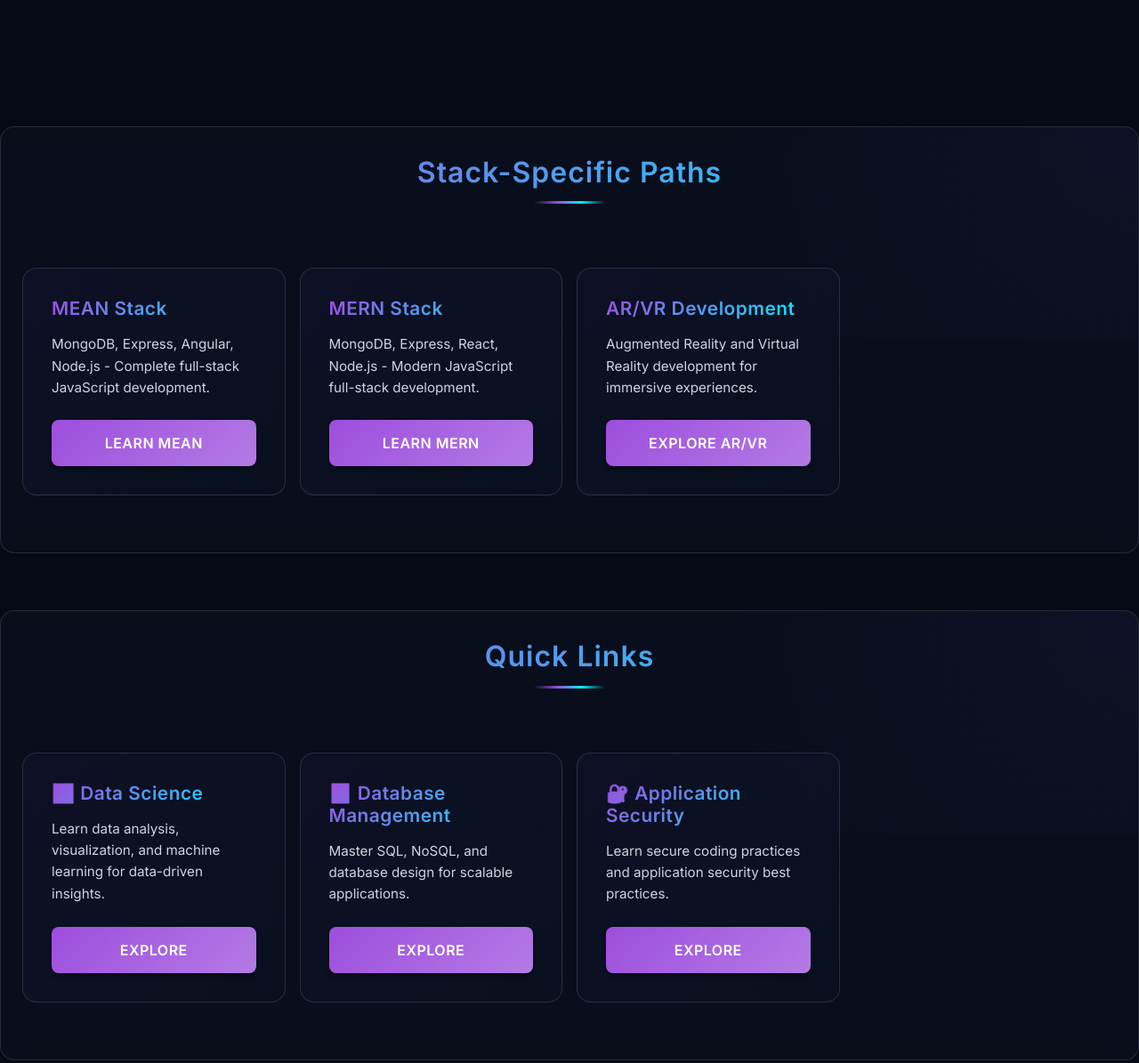
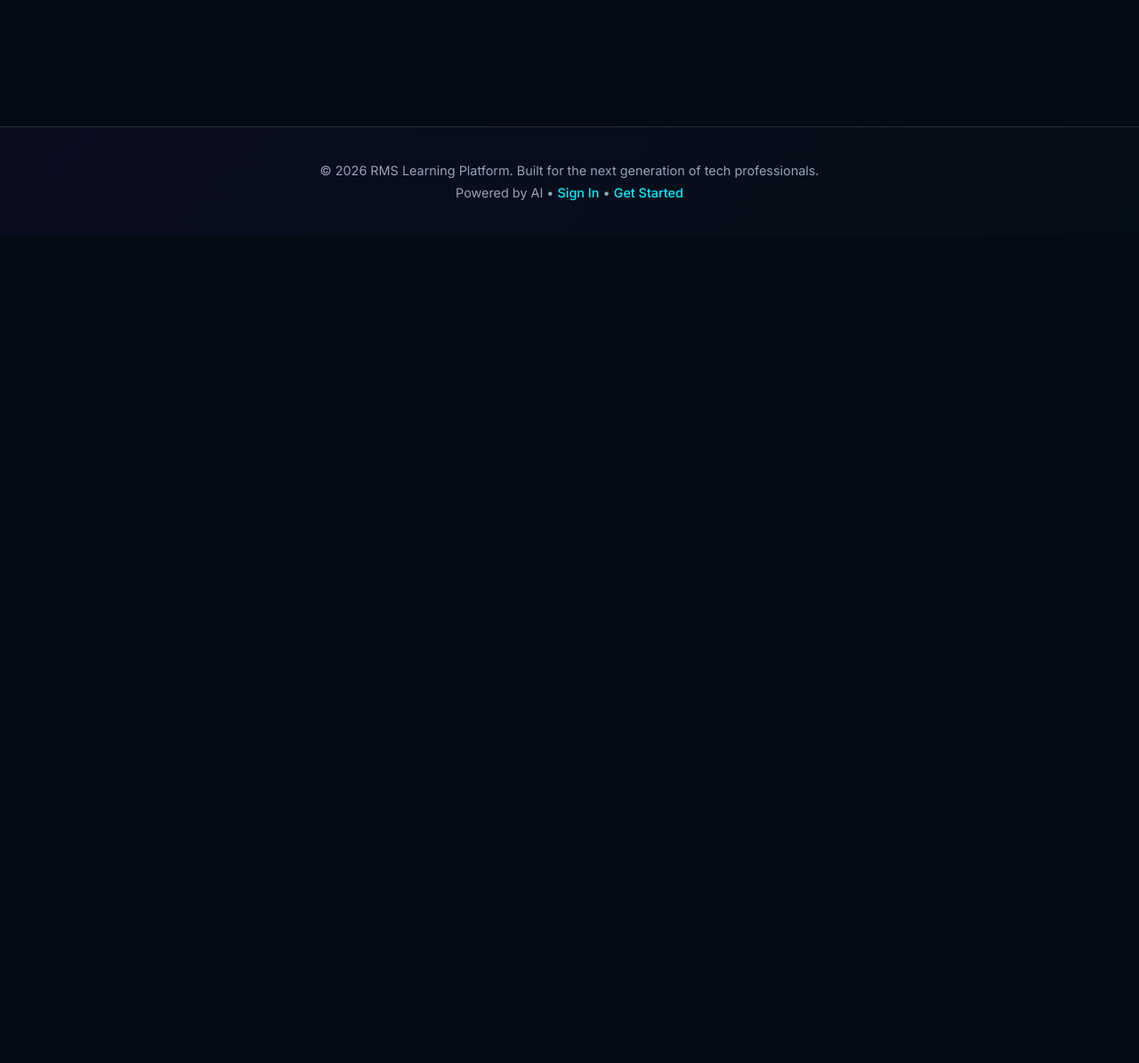
Before and after one commit to dakshtrivedi0144-netizen/RMS, a website: page index.html in a window 1280 px wide. Shown: the part 2788-3983 px from the top of the page at 89% size. After the commit the page ends 3053 px from the top, so only its background shows below. Drawn offline with Linux system fonts and the light colour scheme.

Commit message:
remove-quick-links-stack-paths

```diff
--- a/index.html
+++ b/index.html
@@ -1640,64 +1640,6 @@
     </div>
   </div>
 
-  <div class="matrix-section">
-    <h2 class="section-title">Stack-Specific Paths</h2>
-    <div class="grid-container">
-      <div class="grid-item">
-        <div class="grid-title">MEAN Stack</div>
-        <div class="grid-content">
-          MongoDB, Express, Angular, Node.js - Complete full-stack JavaScript development.
-        </div>
-        <a href="mean-stack.html" class="btn-glow">Learn MEAN</a>
-      </div>
-
-      <div class="grid-item">
-        <div class="grid-title">MERN Stack</div>
-        <div class="grid-content">
-          MongoDB, Express, React, Node.js - Modern JavaScript full-stack development.
-        </div>
-        <a href="mern-stack.html" class="btn-glow">Learn MERN</a>
-      </div>
-
-      <div class="grid-item">
-        <div class="grid-title">AR/VR Development</div>
-        <div class="grid-content">
-          Augmented Reality and Virtual Reality development for immersive experiences.
-        </div>
-        <a href="ar-vr.html" class="btn-glow">Explore AR/VR</a>
-      </div>
-    </div>
-  </div>
-
-  <div class="matrix-section">
-    <h2 class="section-title">Quick Links</h2>
-    <div class="grid-container">
-      <div class="grid-item">
-        <div class="grid-title">📊 Data Science</div>
-        <div class="grid-content">
-          Learn data analysis, visualization, and machine learning for data-driven insights.
-        </div>
-        <a href="data-science.html" class="btn-glow">Explore</a>
-      </div>
-
-      <div class="grid-item">
-        <div class="grid-title">🗄️ Database Management</div>
-        <div class="grid-content">
-          Master SQL, NoSQL, and database design for scalable applications.
-        </div>
-        <a href="database-management.html" class="btn-glow">Explore</a>
-      </div>
-
-      <div class="grid-item">
-        <div class="grid-title">🔐 Application Security</div>
-        <div class="grid-content">
-          Learn secure coding practices and application security best practices.
-        </div>
-        <a href="application-security.html" class="btn-glow">Explore</a>
-      </div>
-    </div>
-  </div>
-
   </div><!-- end hidden matrix-section -->
 
   <footer>
```
